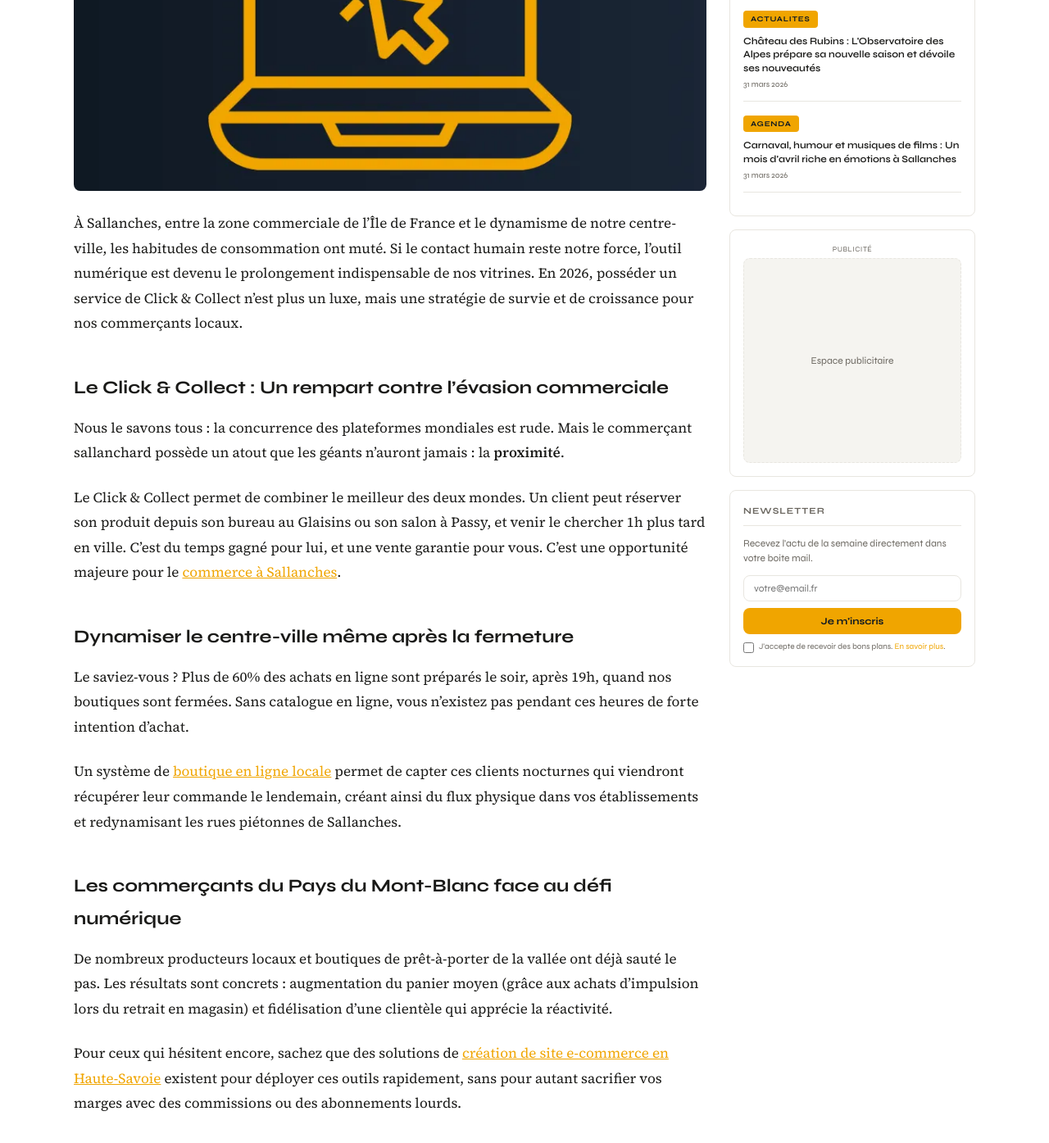
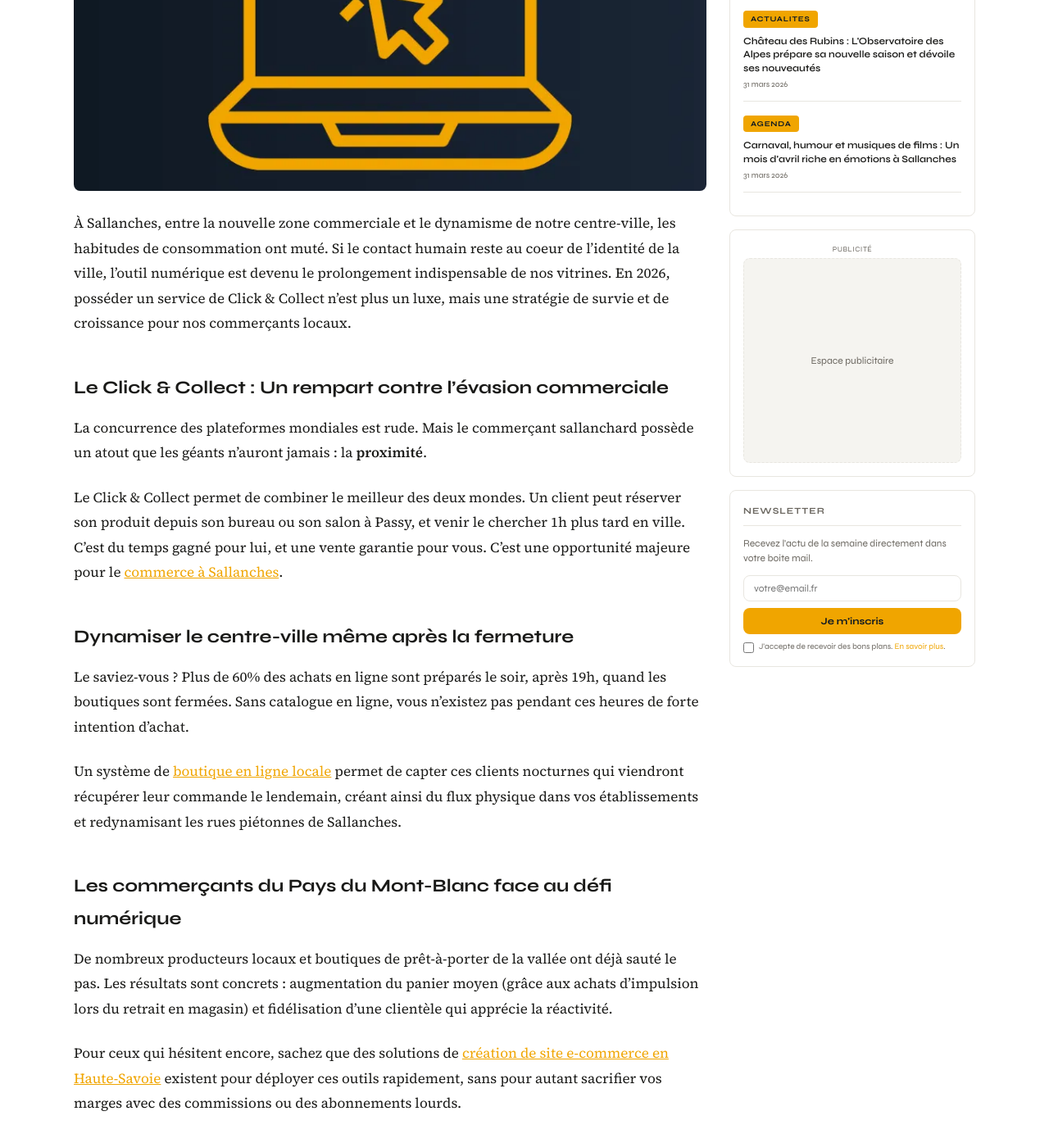
Before and after one commit to DuvalDVL/sallanches.info, a Jekyll site: the page built from _posts/economie/2026-04-26-commerce-sallanches-click-and-collect.md, in a window 1280 px wide and 1400 px high, scrolled down 671 px. Shown: the top 1395 px of the window at 82% size. Built offline with Jekyll 4.4.1, drawn with Linux system fonts in a browser that asks for light colours.

Commit message:
Update 2026-04-26-commerce-sallanches-click-and-collect.md

```diff
--- a/_posts/economie/2026-04-26-commerce-sallanches-click-and-collect.md
+++ b/_posts/economie/2026-04-26-commerce-sallanches-click-and-collect.md
@@ -13,17 +13,17 @@ tags: [économie, commerce, sallanches, click-and-collect, digital]
 permalink: /economie/commerce-sallanches-click-and-collect/
 ---
 
-À Sallanches, entre la zone commerciale de l’Île de France et le dynamisme de notre centre-ville, les habitudes de consommation ont muté. Si le contact humain reste notre force, l'outil numérique est devenu le prolongement indispensable de nos vitrines. En 2026, posséder un service de Click & Collect n'est plus un luxe, mais une stratégie de survie et de croissance pour nos commerçants locaux.
+À Sallanches, entre la nouvelle zone commerciale et le dynamisme de notre centre-ville, les habitudes de consommation ont muté. Si le contact humain reste au coeur de l'identité de la ville, l'outil numérique est devenu le prolongement indispensable de nos vitrines. En 2026, posséder un service de Click & Collect n'est plus un luxe, mais une stratégie de survie et de croissance pour nos commerçants locaux.
 
 ## Le Click & Collect : Un rempart contre l'évasion commerciale
 
-Nous le savons tous : la concurrence des plateformes mondiales est rude. Mais le commerçant sallanchard possède un atout que les géants n'auront jamais : la **proximité**.
+La concurrence des plateformes mondiales est rude. Mais le commerçant sallanchard possède un atout que les géants n'auront jamais : la **proximité**.
 
-Le Click & Collect permet de combiner le meilleur des deux mondes. Un client peut réserver son produit depuis son bureau au Glaisins ou son salon à Passy, et venir le chercher 1h plus tard en ville. C’est du temps gagné pour lui, et une vente garantie pour vous. C'est une opportunité majeure pour le [commerce à Sallanches](/creation-site-internet-sallanches/).
+Le Click & Collect permet de combiner le meilleur des deux mondes. Un client peut réserver son produit depuis son bureau ou son salon à Passy, et venir le chercher 1h plus tard en ville. C’est du temps gagné pour lui, et une vente garantie pour vous. C'est une opportunité majeure pour le [commerce à Sallanches](/creation-site-internet-sallanches/).
 
 ## Dynamiser le centre-ville même après la fermeture
 
-Le saviez-vous ? Plus de 60% des achats en ligne sont préparés le soir, après 19h, quand nos boutiques sont fermées. Sans catalogue en ligne, vous n'existez pas pendant ces heures de forte intention d'achat.
+Le saviez-vous ? Plus de 60% des achats en ligne sont préparés le soir, après 19h, quand les boutiques sont fermées. Sans catalogue en ligne, vous n'existez pas pendant ces heures de forte intention d'achat.
 
 Un système de [boutique en ligne locale](https://duvaldvl.com/creation-site-ecommerce-haute-savoie/) permet de capter ces clients nocturnes qui viendront récupérer leur commande le lendemain, créant ainsi du flux physique dans vos établissements et redynamisant les rues piétonnes de Sallanches.
 
```
